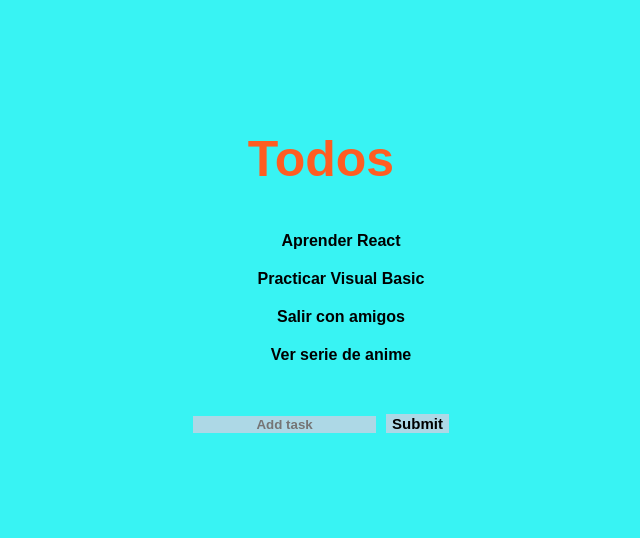
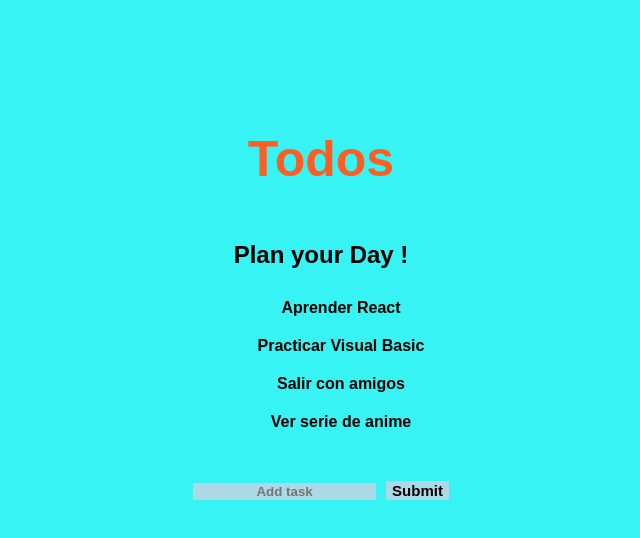
Before and after one commit to le4nnt0nn/first-react-project, a React (Create React App) app in the folder my-first-react/: page / in a window 1280 px wide. Shown: the top 538 px of the page, without its empty margins (319-959 px from the left). Built offline with nearby package versions, Linux system fonts and the light colour scheme; a web font is replaced by a local one.

Commit message:
app.js : added h2

```diff
--- a/my-first-react/src/App.js
+++ b/my-first-react/src/App.js
@@ -26,6 +26,7 @@ class App extends React.Component {
     return (
       <div className="App">
         <h1>Todos</h1>
+        <h2>Plan your Day !</h2>
         <TodoList todos={this.state.todos} />
         <TodoForm addTodo={this.addTodo} />
       </div>
```
